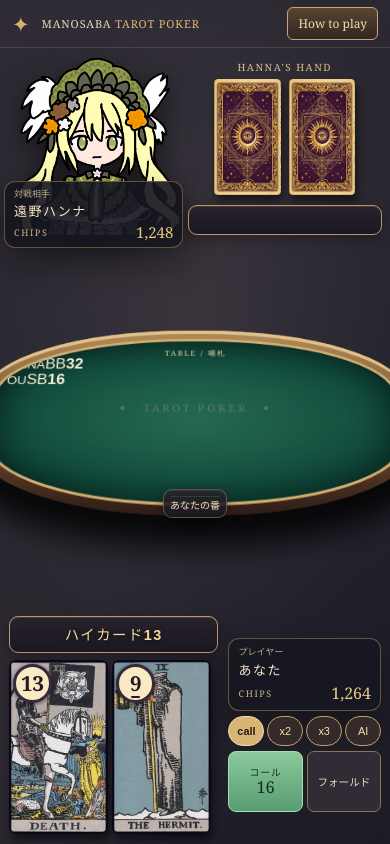
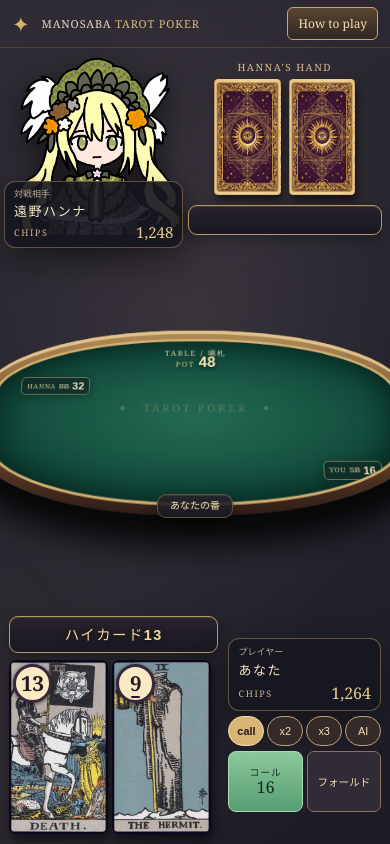
Before and after one commit to eieiouka/manosaba-tarot-poker, a React (Vite) app: page / in a window 390 px wide. Built offline with nearby package versions, Linux system fonts and the light colour scheme.

Commit message:
Position pot and both wager tags on board for desktop and mobile

```diff
--- a/src/App.css
+++ b/src/App.css
@@ -823,3 +823,42 @@ html,body,#root{width:100%;height:100%;margin:0;overflow:hidden}
 .mobile-casino .game-pot strong{font-size:12px}
 .mobile-casino .game-turn-message{font-size:9px;margin-top:2px;padding-top:2px}
 .mobile-casino .game-action-strip .next-hand-action{font-size:9px!important;padding:6px!important}
+
+/* Betting data is shown directly on the felt, not in a separate scoreboard. */
+.table-felt .felt-pot{
+ position:absolute;z-index:4;top:12%;left:50%;transform:translateX(-50%);
+ display:flex;align-items:baseline;gap:7px;white-space:nowrap;
+ color:#ffebbb;text-shadow:0 2px 5px #001c16;
+}
+.felt-pot small{font:10px Georgia,serif;letter-spacing:.18em;color:#e2c58e}
+.felt-pot strong{font-size:23px;font-weight:800;font-variant-numeric:tabular-nums}
+.table-felt .felt-wager{
+ position:absolute;z-index:5;
+ display:flex;align-items:center;gap:6px;
+ padding:5px 9px;border:1px solid #dfc48a78;border-radius:8px;
+ background:#102d27d9;color:#f5e4bf;box-shadow:0 2px 8px #001c1666;
+ white-space:nowrap;font-size:12px;
+}
+.felt-wager small{font:9px Georgia,serif;letter-spacing:.09em;color:#d9c08a}
+.felt-wager span{font-size:11px;color:#e9d4aa}
+.felt-wager strong{font-size:15px;font-weight:800;font-variant-numeric:tabular-nums}
+.table-felt .felt-wager-hanna{top:19%;left:9%}
+.table-felt .felt-wager-player{bottom:13%;right:8%}
+/* Keep only turn/result message and next-hand control in the old HUD area. */
+.table-area .game-action-strip .game-status{
+ min-width:0!important;padding:4px 12px!important;
+}
+.table-area .game-action-strip .game-turn-message{
+ border:0!important;margin:0!important;padding:0!important;
+}
+.mobile-casino .table-felt .felt-pot{top:9%;gap:4px}
+.mobile-casino .felt-pot small{font-size:8px}
+.mobile-casino .felt-pot strong{font-size:clamp(13px,4vw,18px)}
+.mobile-casino .table-felt .felt-wager{
+ gap:3px;padding:3px 5px;border-radius:5px;font-size:9px;
+}
+.mobile-casino .felt-wager small{font-size:7px}
+.mobile-casino .felt-wager span{font-size:8px}
+.mobile-casino .felt-wager strong{font-size:clamp(10px,2.8vw,13px)}
+.mobile-casino .table-felt .felt-wager-hanna{top:24%;left:6%}
+.mobile-casino .table-felt .felt-wager-player{bottom:13%;right:5%}
```
